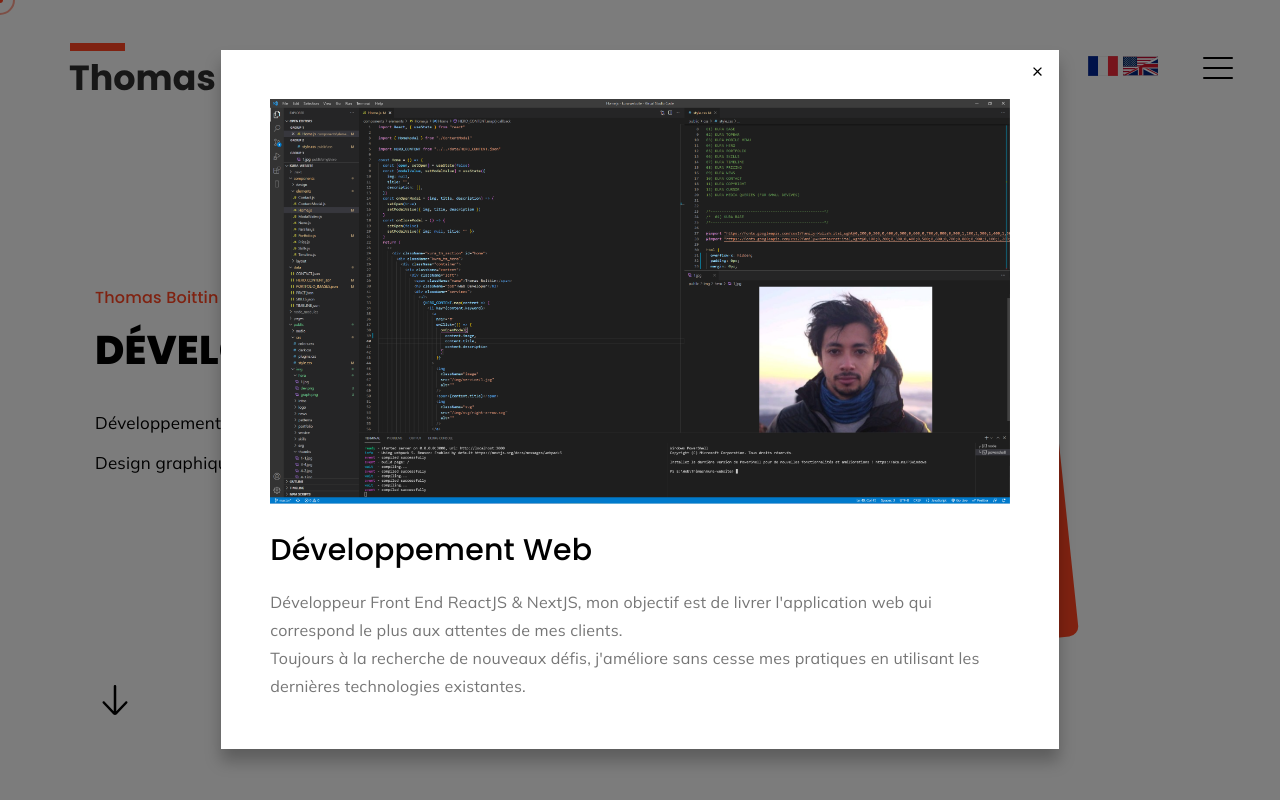
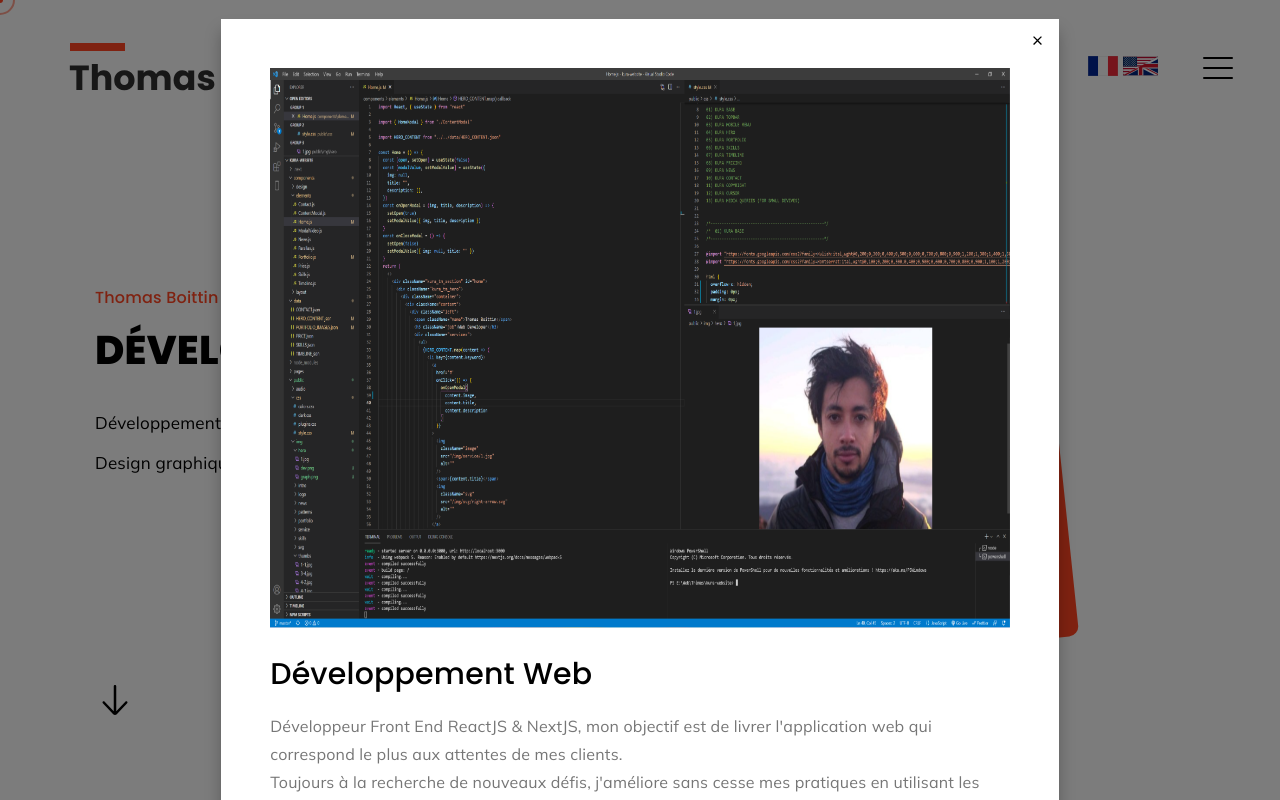
Before and after one commit to tboittin/kura-website, a Next.js app: page / in a window 1280 px wide. Both pictures are taken after a click on the link "Développement Web". Shown: the top 800 px of the page. Built offline with nearby package versions, Linux system fonts and the light colour scheme.

Commit message:
add skeleton in modal images

```diff
--- a/components/elements/ContentModal.js
+++ b/components/elements/ContentModal.js
@@ -1,3 +1,5 @@
+import Image from "next/image"
+
 import { Modal } from "react-responsive-modal"
 export const NewsModal = ({ open, onCloseModal, img, title, date }) => {
   return (
@@ -57,7 +59,12 @@ export const HomeModal = ({
         <div className="description_wrap" style={{ padding: "30px" }}>
           <div className="news_popup_informations">
             <div className="image">
-              <img src={img} alt="" />
+              <Image
+                src={"/" + img}
+                alt=""
+                className="skeleton"
+                layout="fill"
+              />
             </div>
             <br />
             <div className="details" style={{ marginBottom: "20px" }}>
@@ -72,7 +79,9 @@ export const HomeModal = ({
                     description.map(desc => (
                       <div className="modal_block">
                         {desc.title && <h4>{desc.title}</h4>}
-                        {desc.text.map(text => <p>{text}</p>)}
+                        {desc.text.map(text => (
+                          <p>{text}</p>
+                        ))}
                       </div>
                     ))}
                 </div>
--- a/public/css/style.css
+++ b/public/css/style.css
@@ -906,7 +906,10 @@ body.opened .kura_tm_hero .down {
 .kura_tm_hero .down a:hover {
   color: #ff4522;
 }
-
+.description_wrap .news_popup_informations .image {
+  position: relative;
+  height: 70vh;
+}
 /*---------------------------------------------------*/
 /*	05) KURA PORTFOLIO
 /*---------------------------------------------------*/
```
